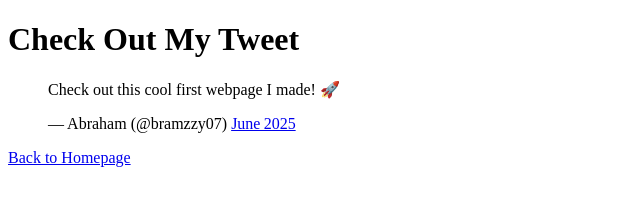
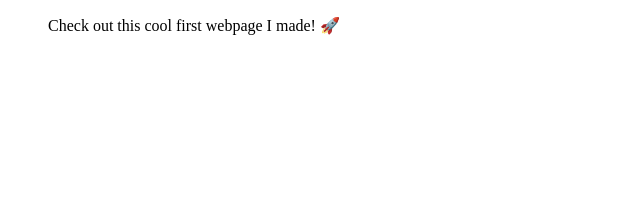
Before and after one commit to Bram-Alba/My_First_Portfolio, a plain HTML site: page html_basic/tweets.html in a window 1280 px wide. Shown: the whole page, without its empty margins (0-640 px from the left). Drawn offline with Linux system fonts and the light colour scheme.

```diff
--- a/html_basic/tweets.html
+++ b/html_basic/tweets.html
@@ -2,21 +2,17 @@
 <html lang="en">
 <head>
   <meta charset="UTF-8">
-    <meta name="viewport" content="width=device-width, initial‑scale=1.0">
-    <title>My Tweets Page</title>
+  <meta name="viewport" content="width=device-width, initial-scale=1.0">
+  <title>Tweets</title>
 </head>
 <body>
-    <h1>Check Out My Tweet</h1>
 
-    <!-- Embedded tweet from X (formerly Twitter) -->
-    <blockquote class="twitter‑tweet">
+  <blockquote class="twitter-tweet">
     <p lang="en" dir="ltr">Check out this cool first webpage I made! 🚀</p>
-      &mdash; Abraham (@bramzzy07) <a href="https://x.com/bramzzy07/status/1983519899252125777">June 2025</a>
+    <a href="https://x.com/alx_africa/status/1982781713051738415?s=46"></a>
   </blockquote>
-    <script async src="https://platform.twitter.com/widgets.js" charset="utf‑8"></script>
 
-    <p>
-      <a href="index.html">Back to Homepage</a>
-    </p>
+  <script async src="https://platform.twitter.com/widgets.js" charset="utf-8"></script>
+
 </body>
 </html>
```
Lines whose indentation alone changed are shown as unchanged.
